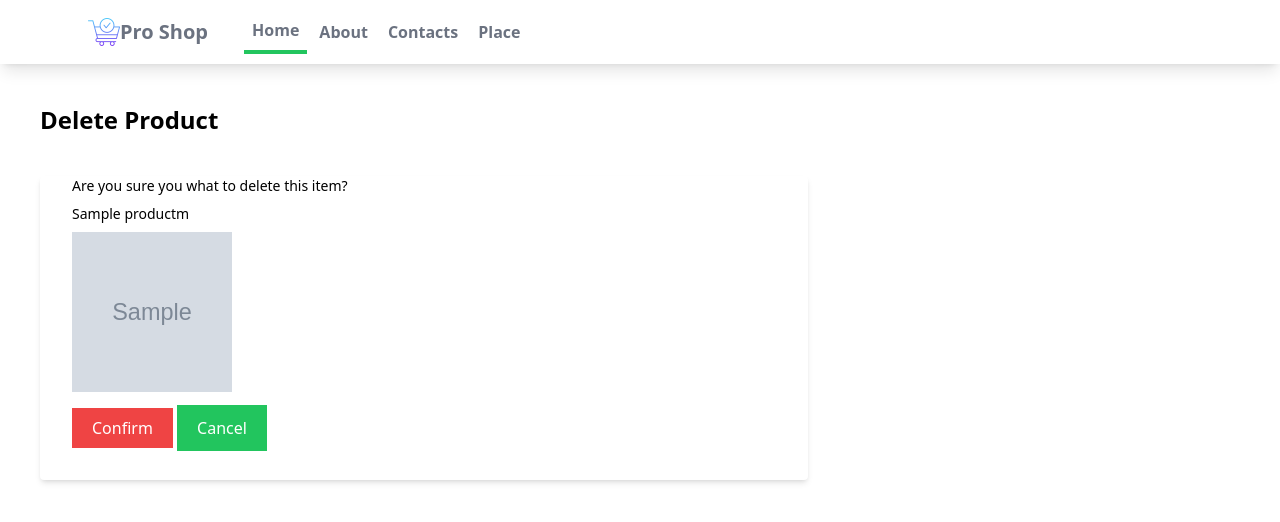
After one commit to MythicalCosmic/Django-Project, a Django app: page /delete/1/ in a window 1280 px wide. The commit adds this page. Shown: the top 522 px of the page. Run offline with Django 5.2, Linux system fonts and the light colour scheme; tables that the repository leaves empty hold one stand-in row (values such as "Sample post"); grey boxes marked "Sample" are stand-in pictures.

Commit message:
Deleting products

```diff
--- a/ProShop/myapp/static/style.css
+++ b/ProShop/myapp/static/style.css
@@ -567,13 +567,12 @@ video {
   margin-right: auto;
 }
 
-.mx-\[50px\] {
-  margin-left: 50px;
-  margin-right: 50px;
+.mb-2 {
+  margin-bottom: 0.5rem;
 }
 
-.mb-2 {
-  margin-bottom: 0.5rem;
+.mb-4 {
+  margin-bottom: 1rem;
 }
 
 .ml-10 {
@@ -632,6 +635,18 @@ video {
   height: 590px;
 }
 
+.h-12 {
+  height: 3rem;
+}
+
+.h-6 {
+  height: 1.5rem;
+}
+
+.h-40 {
+  height: 10rem;
+}
+
 .w-1\/3 {
   width: 33.333333%;
 }
@@ -644,6 +659,10 @@ video {
   width: 5rem;
 }
 
+.w-3\/5 {
+  width: 60%;
+}
+
 .w-8 {
   width: 2rem;
 }
@@ -652,12 +671,32 @@ video {
   width: 100%;
 }
 
+.w-28 {
+  width: 7rem;
+}
+
+.w-5 {
+  width: 1.25rem;
+}
+
+.w-6 {
+  width: 1.5rem;
+}
+
+.w-40 {
+  width: 10rem;
+}
+
 .max-w-6xl {
   max-width: 72rem;
 }
 
 .max-w-7xl {
   max-width: 80rem;
+}
+
+.cursor-pointer {
+  cursor: pointer;
 }
 
 .appearance-none {
@@ -715,9 +766,19 @@ video {
   border-color: rgb(34 197 94 / var(--tw-border-opacity));
 }
 
+.bg-green-500 {
+  --tw-bg-opacity: 1;
+  background-color: rgb(34 197 94 / var(--tw-bg-opacity));
+}
+
 .bg-green-600 {
   --tw-bg-opacity: 1;
   background-color: rgb(22 163 74 / var(--tw-bg-opacity));
+}
+
+.bg-red-500 {
+  --tw-bg-opacity: 1;
+  background-color: rgb(239 68 68 / var(--tw-bg-opacity));
 }
 
 .bg-white {
@@ -725,14 +786,32 @@ video {
   background-color: rgb(255 255 255 / var(--tw-bg-opacity));
 }
 
-.bg-green-700 {
+.bg-red-600 {
   --tw-bg-opacity: 1;
-  background-color: rgb(21 128 61 / var(--tw-bg-opacity));
+  background-color: rgb(220 38 38 / var(--tw-bg-opacity));
 }
 
-.bg-green-500 {
-  --tw-bg-opacity: 1;
-  background-color: rgb(34 197 94 / var(--tw-bg-opacity));
+.bg-gradient-to-r {
+  background-image: linear-gradient(to right, var(--tw-gradient-stops));
+}
+
+.from-\[\#fb7185\] {
+  --tw-gradient-from: #fb7185 var(--tw-gradient-from-position);
+  --tw-gradient-to: rgb(251 113 133 / 0) var(--tw-gradient-to-position);
+  --tw-gradient-stops: var(--tw-gradient-from), var(--tw-gradient-to);
+}
+
+.via-\[\#e11d48\] {
+  --tw-gradient-to: rgb(225 29 72 / 0)  var(--tw-gradient-to-position);
+  --tw-gradient-stops: var(--tw-gradient-from), #e11d48 var(--tw-gradient-via-position), var(--tw-gradient-to);
+}
+
+.to-\[\#be123c\] {
+  --tw-gradient-to: #be123c var(--tw-gradient-to-position);
+}
+
+.fill-white {
+  fill: #fff;
 }
 
 .object-cover {
@@ -763,6 +842,11 @@ video {
   padding-right: 1rem;
 }
 
+.px-5 {
+  padding-left: 1.25rem;
+  padding-right: 1.25rem;
+}
+
 .px-6 {
   padding-left: 1.5rem;
   padding-right: 1.5rem;
@@ -778,6 +862,11 @@ video {
   padding-bottom: 0.5rem;
 }
 
+.py-3 {
+  padding-top: 0.75rem;
+  padding-bottom: 0.75rem;
+}
+
 .py-4 {
   padding-top: 1rem;
   padding-bottom: 1rem;
@@ -785,6 +874,10 @@ video {
 
 .py-8 {
   padding-top: 2rem;
+  padding-bottom: 2rem;
+}
+
+.pb-8 {
   padding-bottom: 2rem;
 }
 
@@ -801,6 +894,11 @@ video {
 .text-base {
   font-size: 1rem;
   line-height: 1.5rem;
+}
+
+.text-sm {
+  font-size: 0.875rem;
+  line-height: 1.25rem;
 }
 
 .text-xl {
--- /dev/null
+++ b/ProShop/myapp/templates/delete.html
@@ -0,0 +1,18 @@
+{% extends 'base.html' %}
+{% block content %}
+
+<div>
+    <h1 class="text-2xl m-10 font-bold">Delete Product</h1>
+    <form class="bg-white shadow-md m-10 w-3/5 rounded px-8 pb-8 mb-4" action="" method="post">
+        {% csrf_token %}
+        <div class="mb-4">
+            <label class="block text-gray text-sm font mb-2" for="">Are you sure you what to delete this item?</label>
+            <label class="block text-gray text-sm font mb-2" for="">{{ item.name }}</label>
+            <img class="w-40 h-40" src="{{ item.image.url }}" alt="">
+        </div>
+        <input class="bg-red-500 text-white px-5 py-2" type="submit" value="Confirm">
+        <a class="button bg-green-500 text-white px-5 py-3" href="{% url 'index' %}">Cancel</a>
+    </form>
+</div>
+
+{% endblock content %}
--- a/ProShop/myapp/templates/detail.html
+++ b/ProShop/myapp/templates/detail.html
@@ -9,6 +9,7 @@
         <p class="mt-5 text-green-500">${{ item.price | intcomma   }}</p>
         <p class="mt-5 text-gray-600">{{ item.description }}</p>
         <button class="block bg-green-600 text-white p-3 mt-[50px]"><a href="{% url 'update' item.id %}">Update Item</a></button>
+        <button class="block bg-red-600 text-white p-3 mt-[50px]"><a href="{% url 'delete' item.id %}">Delte Item</a></button>
     </div>
 </div>
 {% endblock content %}
--- a/ProShop/myapp/urls.py
+++ b/ProShop/myapp/urls.py
@@ -6,4 +6,5 @@ urlpatterns = [
     path('<int:my_id>/', views.indexItem, name='detail'),
     path("add/", views.addItem, name='addItem'),
     path("update/<int:my_id>/", views.update, name='update'),
+    path("delete/<int:my_id>/", views.delete, name='delete'),
 ]
--- a/ProShop/myapp/views.py
+++ b/ProShop/myapp/views.py
@@ -37,3 +37,13 @@ def update(request, my_id):
         'item': product
     }
     return render(request, 'update.html', context=context)
+
+def delete(request, my_id):
+    product = get_object_or_404(ProductM, id=my_id)
+    if request.method == 'POST':
+        product.delete()
+        return redirect('/')
+    context = {
+        'item': product
+    }
+    return render(request, 'delete.html', context)
```
Also changed, not shown: other parts of ProShop/myapp/static/style.css (+53 -0 lines).
